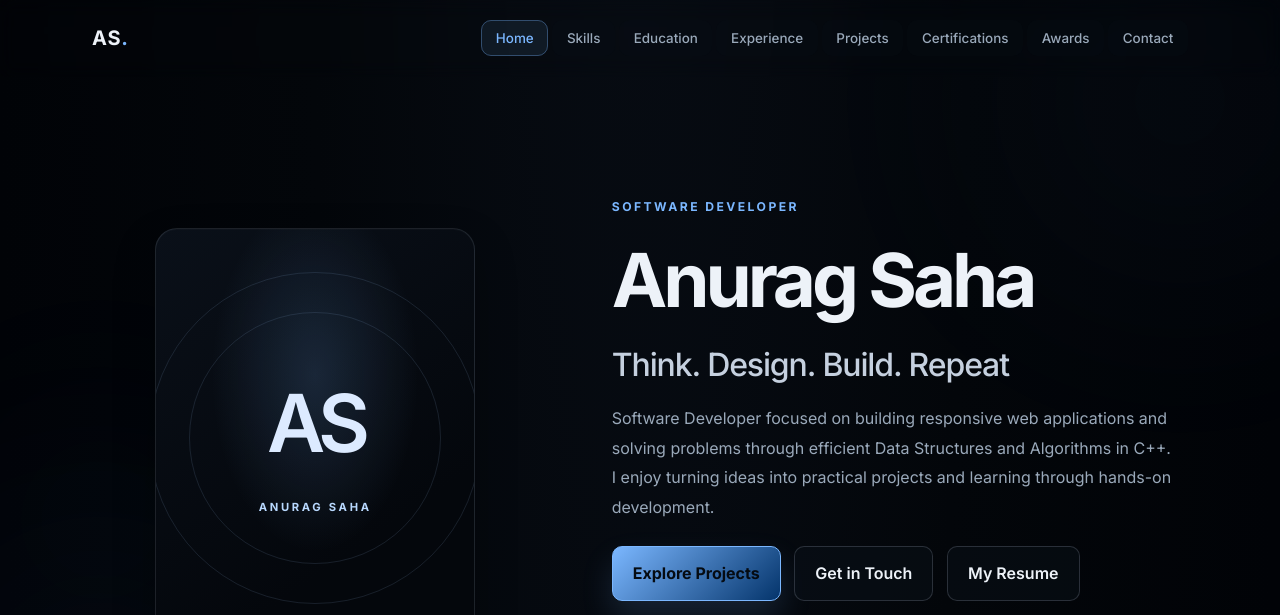
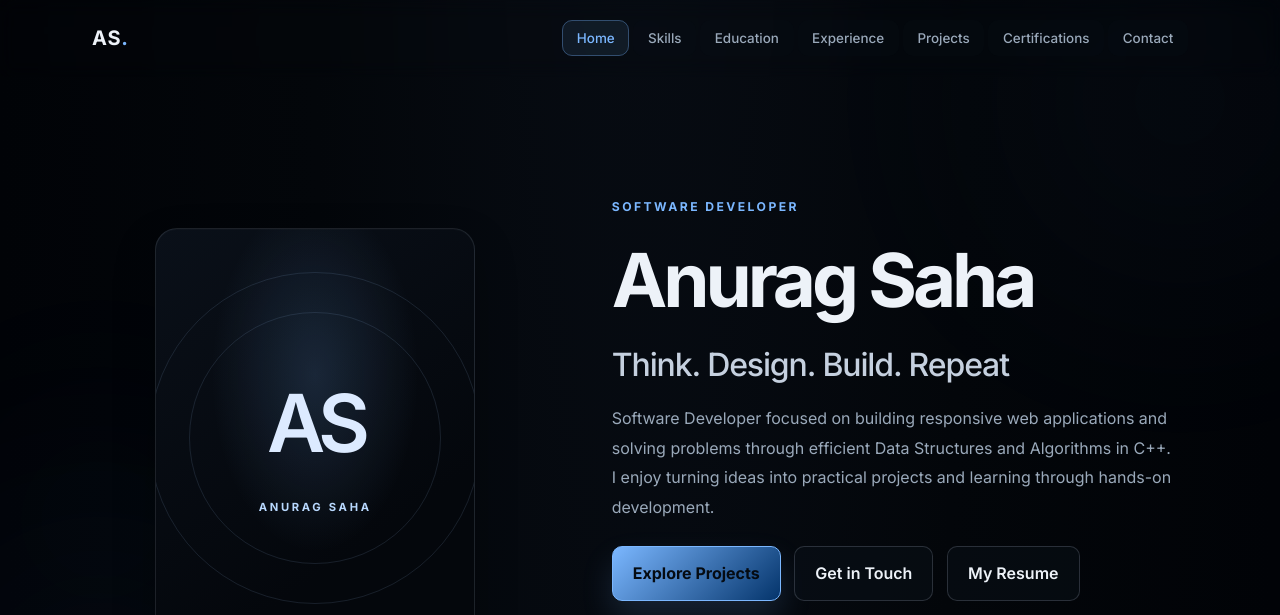
Before and after one commit to sahaanurag207-oss/MY_PORTFOLIO, a plain HTML site: page index.html in a window 1280 px wide. Shown: the top 615 px of the page. Drawn offline with Linux system fonts and the light colour scheme.

Commit message:
remove extras

```diff
--- a/index.html
+++ b/index.html
@@ -40,7 +40,6 @@
                     <li><a href="#experience">Experience</a></li>
                     <li><a href="#projects">Projects</a></li>
                     <li><a href="#certifications">Certifications</a></li>
-                    <li><a href="#awards">Awards</a></li>
                     <li><a href="#contact">Contact</a></li>
                 </ul>
             </nav>
```
